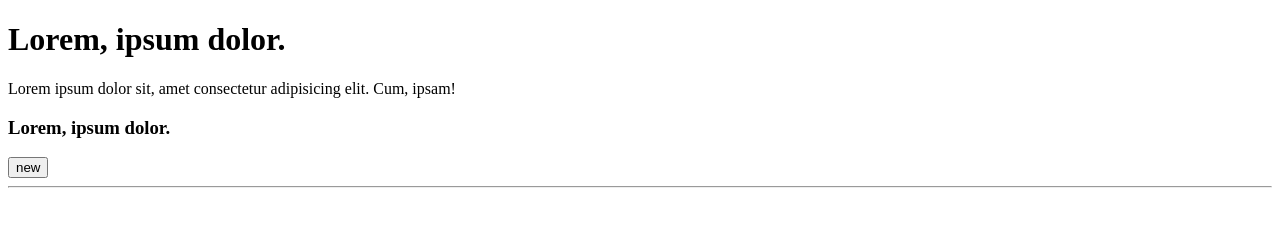
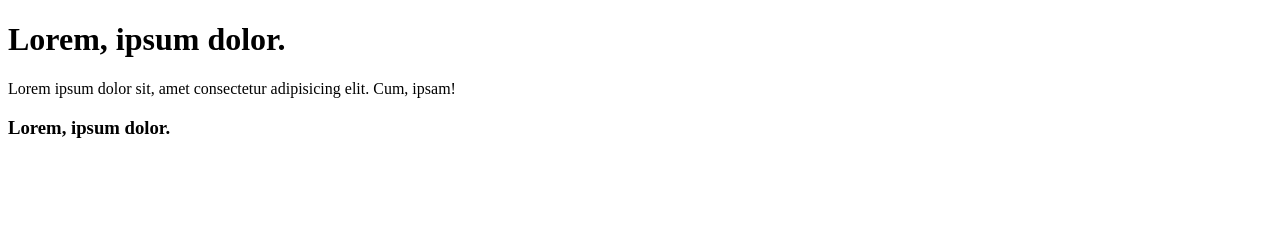
Before and after one commit to Nils993/Githw, a plain HTML site: page index.html in a window 1280 px wide. Drawn offline with Linux system fonts and the light colour scheme.

Commit message:
Revert "add button"
This reverts commit 9bc51b31ba202bf8e91741e06e470c84629f40b0.

```diff
--- a/index.html
+++ b/index.html
@@ -9,7 +9,5 @@
     <h1>Lorem, ipsum dolor.</h1>
     <p>Lorem ipsum dolor sit, amet consectetur adipisicing elit. Cum, ipsam!</p>
     <h3>Lorem, ipsum dolor.</h3>
-    <button>new</button>
-    <hr />
   </body>
 </html>
```
